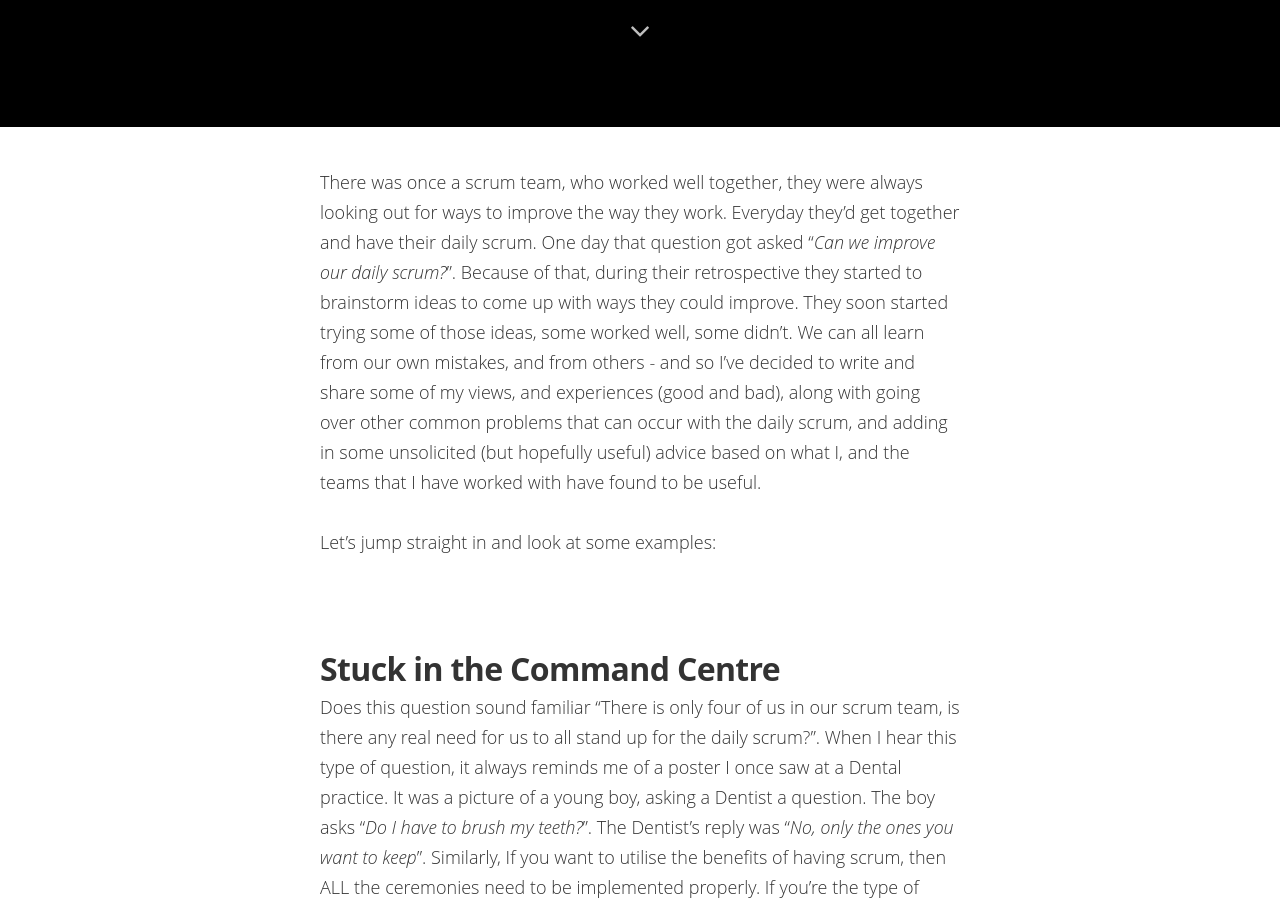
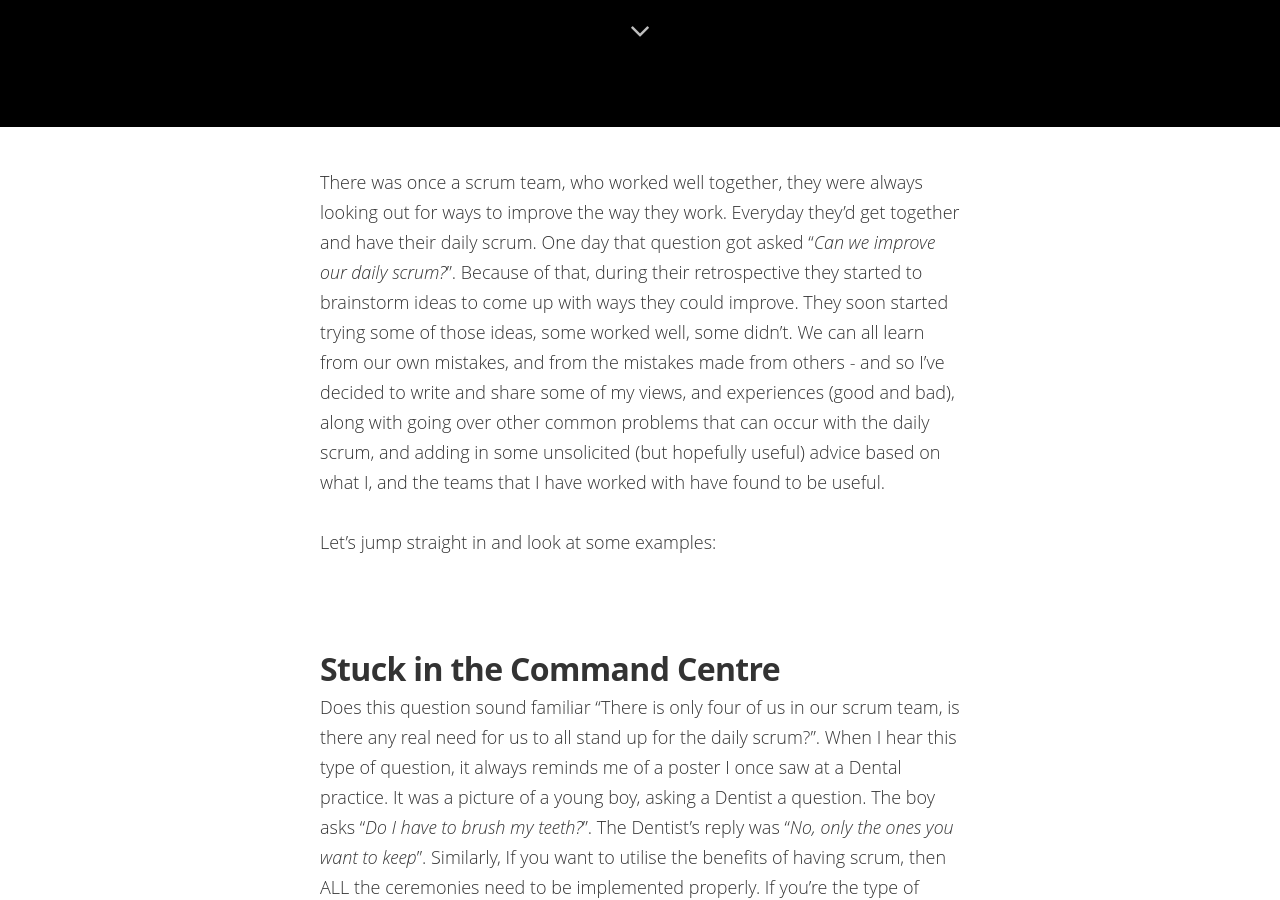
Before and after one commit to IamJackReed/JackReed, a Jekyll site: the page built from _posts/2017-09-15-improving-the-daily-scrum.markdown, in a window 1280 px wide and 900 px high, scrolled down 773 px. Built offline with Jekyll 4.4.1, drawn with Linux system fonts in a browser that asks for light colours; nearby versions of some CDN libraries; some web fonts are replaced; comment, search, counter and statistics services are not loaded.

Commit message:
Update 2017-09-15-improving-the-daily-scrum.markdown

```diff
--- a/_posts/2017-09-15-improving-the-daily-scrum.markdown
+++ b/_posts/2017-09-15-improving-the-daily-scrum.markdown
@@ -8,7 +8,7 @@ image: /assets/article_images/2017-09-15-improving-the-daily-scrum/improving-the
 image2: /assets/article_images/2017-09-15-improving-the-daily-scrum/improving-the-daily-scrum-mobile.JPG
 ---
 <span style="color:#00000; font-family: 'open sans'; font-size: 1em; font-size: 18px; font-weight: 200; hyphens: none;">
-There was once a scrum team, who worked well together, they were always looking out for ways to improve the way they work. Everyday they'd get together and have their daily scrum. One day that question got asked "_Can we improve our daily scrum?_". Because of that, during their retrospective they started to brainstorm ideas to come up with ways they could improve. They soon started trying some of those ideas, some worked well, some didn't. We can all learn from our own mistakes, and from others - and so I've decided to write and share some of my views, and experiences (good and bad), along with going over other common problems that can occur with the daily scrum, and adding in some unsolicited (but hopefully useful) advice based on what I, and the teams that I have worked with have found to be useful.</span>
+There was once a scrum team, who worked well together, they were always looking out for ways to improve the way they work. Everyday they'd get together and have their daily scrum. One day that question got asked "_Can we improve our daily scrum?_". Because of that, during their retrospective they started to brainstorm ideas to come up with ways they could improve. They soon started trying some of those ideas, some worked well, some didn't. We can all learn from our own mistakes, and from the mistakes made from others - and so I've decided to write and share some of my views, and experiences (good and bad), along with going over other common problems that can occur with the daily scrum, and adding in some unsolicited (but hopefully useful) advice based on what I, and the teams that I have worked with have found to be useful.</span>
 
 <span style="color:#00000; font-family: 'open sans'; font-size: 1em; font-size: 18px; font-weight: 200; hyphens: none;">Let's jump straight in and look at some examples:</span>
 
```
